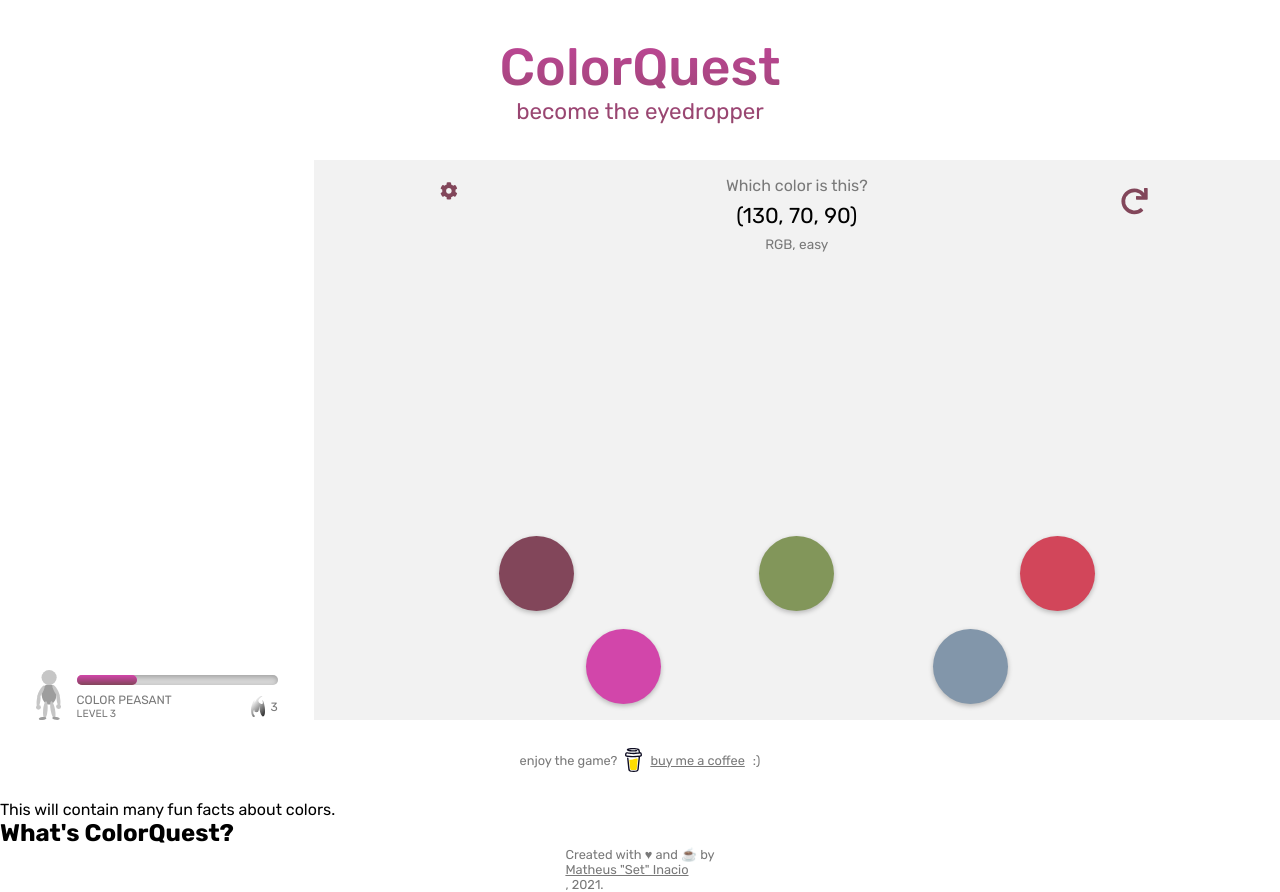
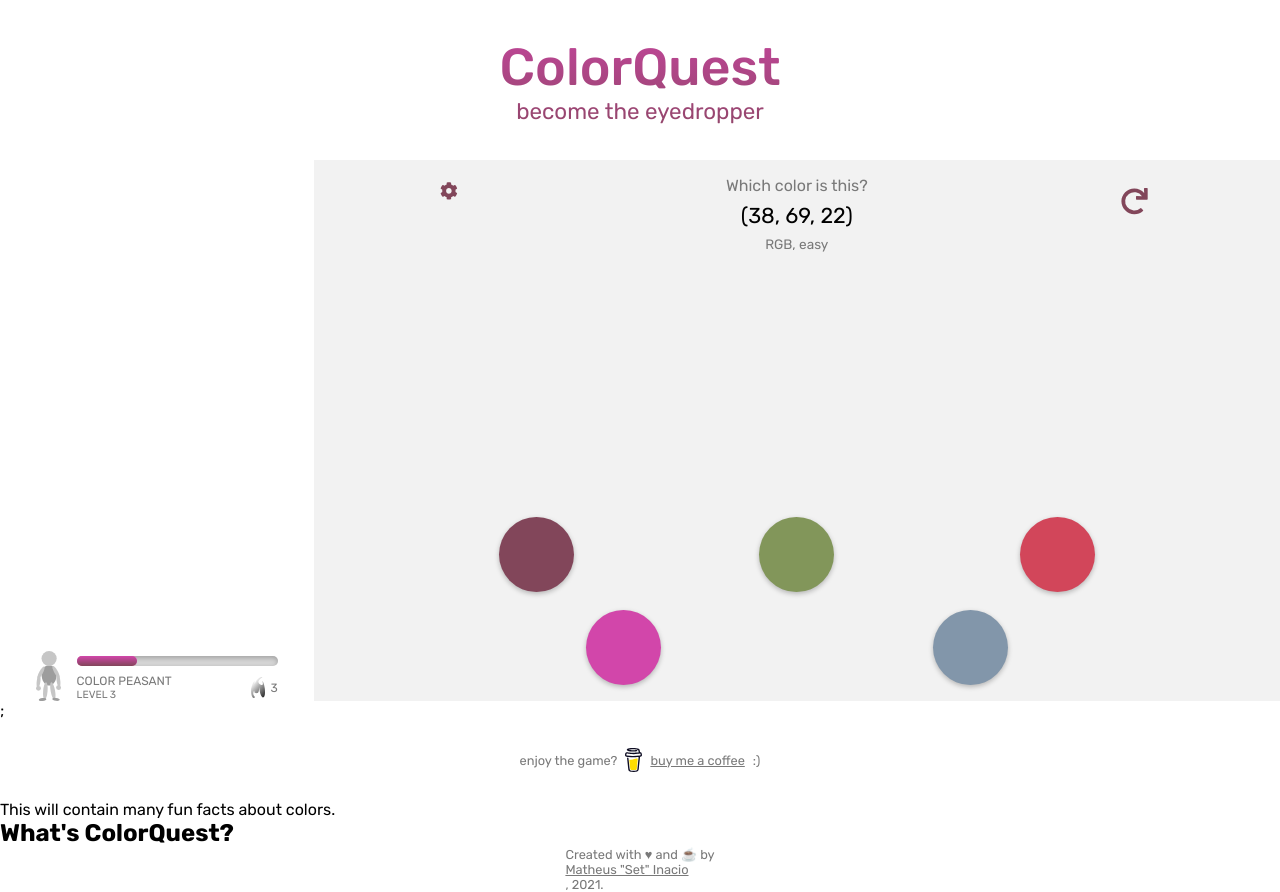
Before and after one commit to matheusinacio7/colorquest, a Next.js app: page / in a window 1280 px wide. Built offline with nearby package versions, Linux system fonts and the light colour scheme.

Commit message:
Adds random color generation

```diff
--- /dev/null
+++ b/src/classes/Color.ts
@@ -0,0 +1,36 @@
+function getHexPart(numericPart: number) {
+  return numericPart.toString(16).padStart(2, '0');
+}
+
+function getRandomRgbPart(): number {
+  return Math.floor(Math.random() * 256);
+}
+
+function getRandomRgbArray(): [number, number, number] {
+  return [getRandomRgbPart(), getRandomRgbPart(), getRandomRgbPart()];
+}
+
+export default class Color {
+  rgbArray: [number, number, number];
+  rgbString: string;
+  hexString: string;
+
+  constructor(R?: number, G?: number, B?: number) {
+    if (R && G && B) {
+      this.rgbArray = [R, G, B];
+      this.buildStrings();
+    }
+  }
+
+  beRandom() {
+    this.rgbArray = getRandomRgbArray();
+    this.buildStrings();
+    return this;
+  }
+
+  buildStrings() {
+    const [R, G, B] = this.rgbArray;
+    this.rgbString = `(${R}, ${G}, ${B})`;
+    this.hexString = `#${getHexPart(R)}${getHexPart(G)}${getHexPart(B)}`;
+  }
+}
--- a/src/components/main/Game.tsx
+++ b/src/components/main/Game.tsx
@@ -1,8 +1,12 @@
+import { useContext } from 'react';
+
 import styles from '../../styles/modules/Game.module.css';
 import { FontAwesomeIcon } from '@fortawesome/react-fontawesome';
 import { faArrowRight, faCog, faRedo } from '@fortawesome/free-solid-svg-icons';
+import { GameContext } from '../../contexts/GameContext';
 
 export default function Game( props: {className: string} ) {
+  const { currentDraw, currentTarget } = useContext(GameContext);
   const currentlyAvailableGame = true;
 
   return (
@@ -15,7 +19,7 @@
         </div>
         <p>
           <span>Which color is this?</span>
-          <span>(130, 70, 90)</span>
+          <span>{currentTarget.rgbString}</span>
           <span>RGB, easy</span>
         </p>
         <div className={styles.draw}>
--- /dev/null
+++ b/src/contexts/GameContext.tsx
@@ -0,0 +1,21 @@
+import { createContext, ReactNode, useState } from 'react';
+import Color from '../classes/Color';
+
+interface IGameContext {
+  currentTarget: Color,
+  currentDraw: [Color, Color, Color, Color, Color],
+}
+
+export const GameContext = createContext({} as IGameContext);
+
+export function GameProvider(props: {children: ReactNode}) {
+  const target = new Color().beRandom();
+
+  return (
+  <GameContext.Provider value={{
+    currentTarget: target,
+    currentDraw: [target, target, target, target, target]
+  }}>
+    {props.children};
+  </GameContext.Provider>)
+}
--- a/src/pages/index.tsx
+++ b/src/pages/index.tsx
@@ -1,4 +1,4 @@
-import { Fragment, useEffect } from 'react';
+import { Fragment, useContext, useEffect } from 'react';
 import Head from 'next/head';
 import * as _ from 'lodash';
 import styles from '../styles/modules/Home.module.css';
@@ -8,6 +8,8 @@
 import Info from '../components/Info';
 import Footer from '../components/Footer';
 import Article from '../components/Article';
+
+import { GameProvider } from '../contexts/GameContext';
 
 export default function Home() {
   const fixMainHeight = (e?) => {
@@ -33,10 +35,14 @@
 
       <main>
         <Header />
-        <div className={styles.flexContainer}>
-          <Main className={styles.mainSection} />
-          <Info className={styles.secondarySection} />
-        </div>
+
+        <GameProvider>
+          <div className={styles.flexContainer}>
+            <Main className={styles.mainSection} />
+            <Info className={styles.secondarySection} />
+          </div>
+        </GameProvider>
+
         <Footer style='main' />
       </main>
 
```
